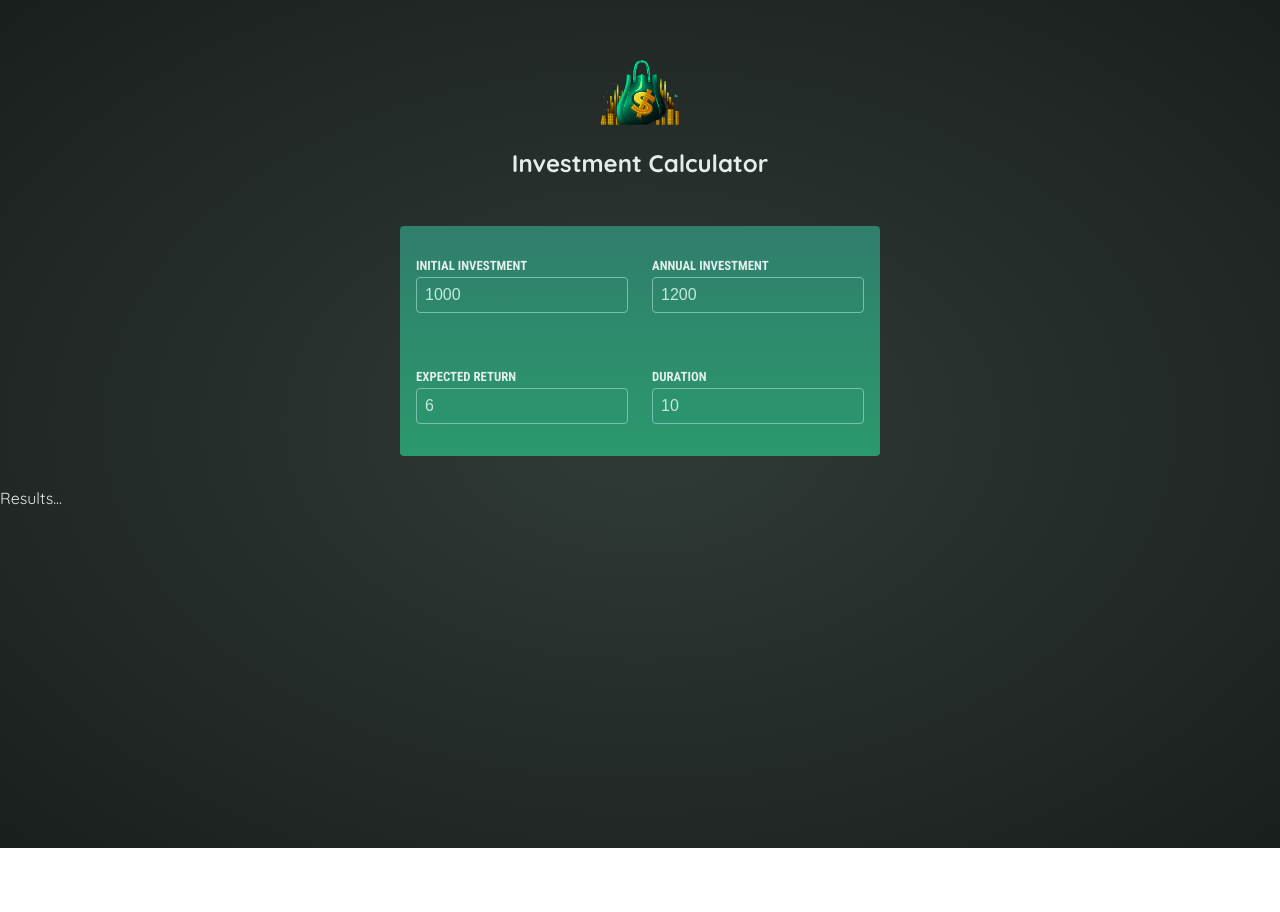
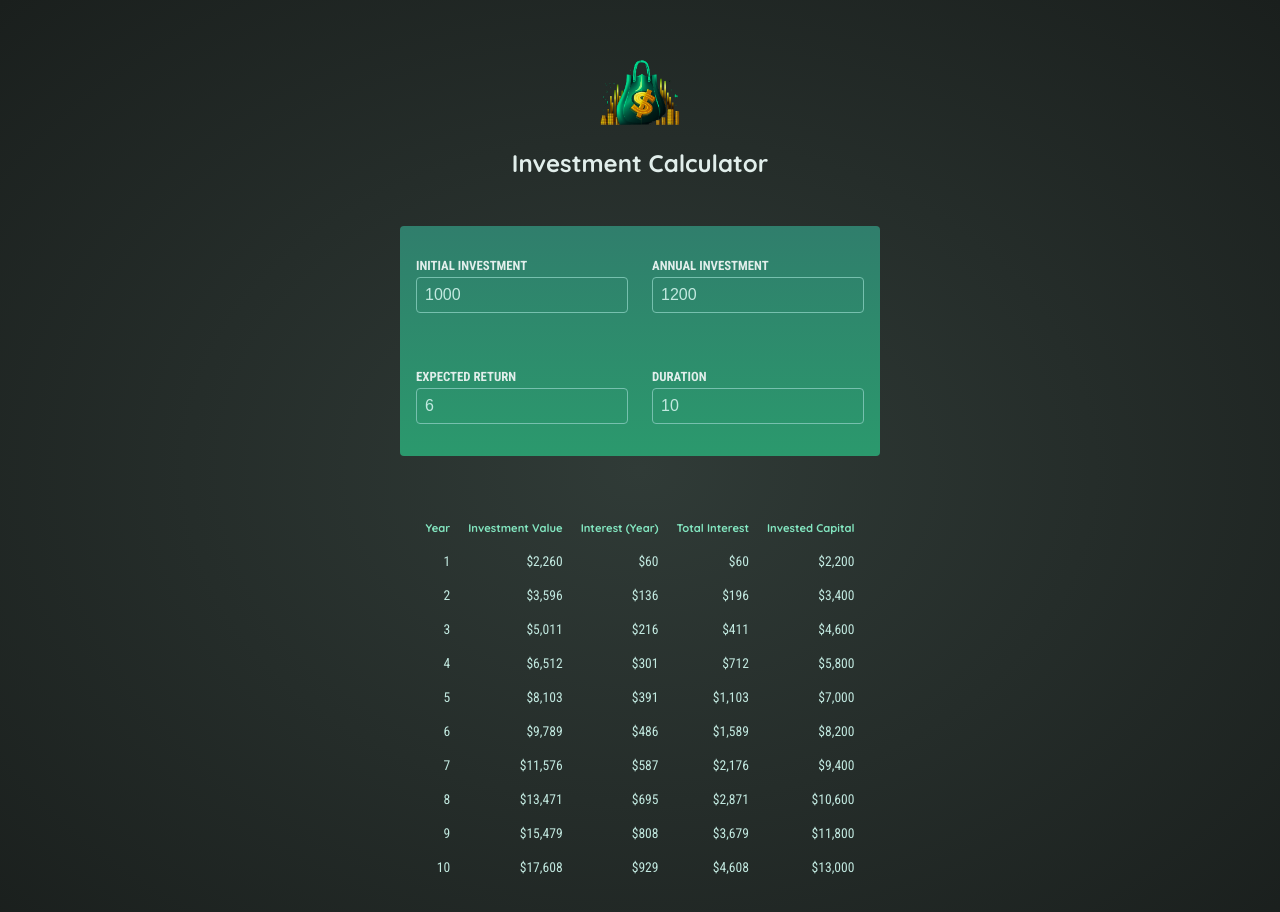
Before and after one commit to luigitarallo/3-project-essentials-practice, a React (Vite) app: page / in a window 1280 px wide. Shown: the top 912 px of the page. Before the commit the page ends 848 px from the top, so only its background shows below. Built offline with nearby package versions, Linux system fonts and the light colour scheme.

Commit message:
import formatter, mapped resultsData and print value

```diff
--- a/src/components/Results.jsx
+++ b/src/components/Results.jsx
@@ -1,8 +1,40 @@
-import { calculateInvestmentResults } from "../util/investment";
+import { calculateInvestmentResults, formatter } from "../util/investment";
 
 export default function Results({ input }) {
   const resultsData = calculateInvestmentResults(input);
-
-  console.log(resultsData);
-  return <p>Results...</p>;
+  const initialInvestment =
+    resultsData[0].valueEndOfYear -
+    resultsData[0].interest -
+    resultsData[0].annualInvestment;
+  return (
+    <table id="result">
+      <thead>
+        <tr>
+          <th>Year</th>
+          <th>Investment Value</th>
+          <th>Interest (Year)</th>
+          <th>Total Interest</th>
+          <th>Invested Capital</th>
+        </tr>
+      </thead>
+      <tbody>
+        {resultsData.map((yearData) => {
+          const totalInterest =
+            yearData.valueEndOfYear -
+            yearData.annualInvestment * yearData.year -
+            initialInvestment;
+          const totalAmountInvested = yearData.valueEndOfYear - totalInterest;
+          return (
+            <tr key={yearData.year}>
+              <td>{yearData.year}</td>
+              <td>{formatter.format(yearData.valueEndOfYear)}</td>
+              <td>{formatter.format(yearData.interest)}</td>
+              <td>{formatter.format(totalInterest)}</td>
+              <td>{formatter.format(totalAmountInvested)}</td>
+            </tr>
+          );
+        })}
+      </tbody>
+    </table>
+  );
 }
```
